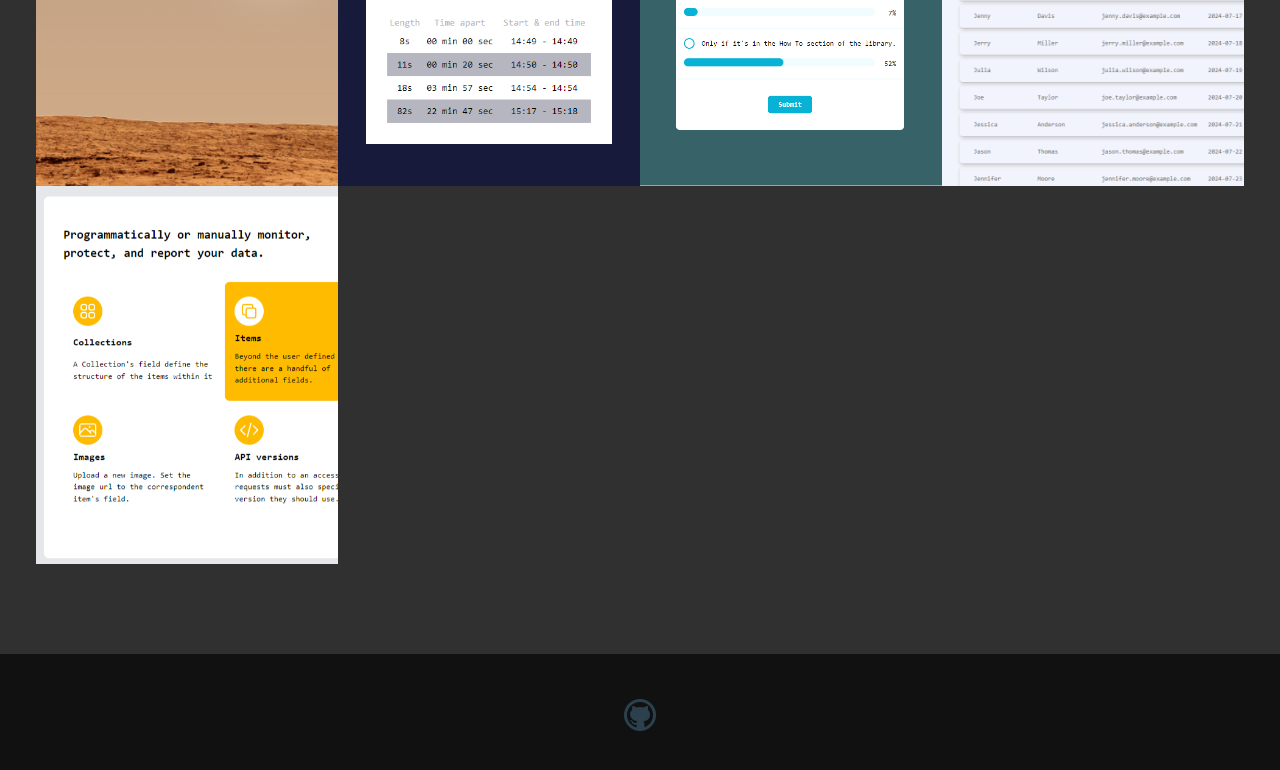
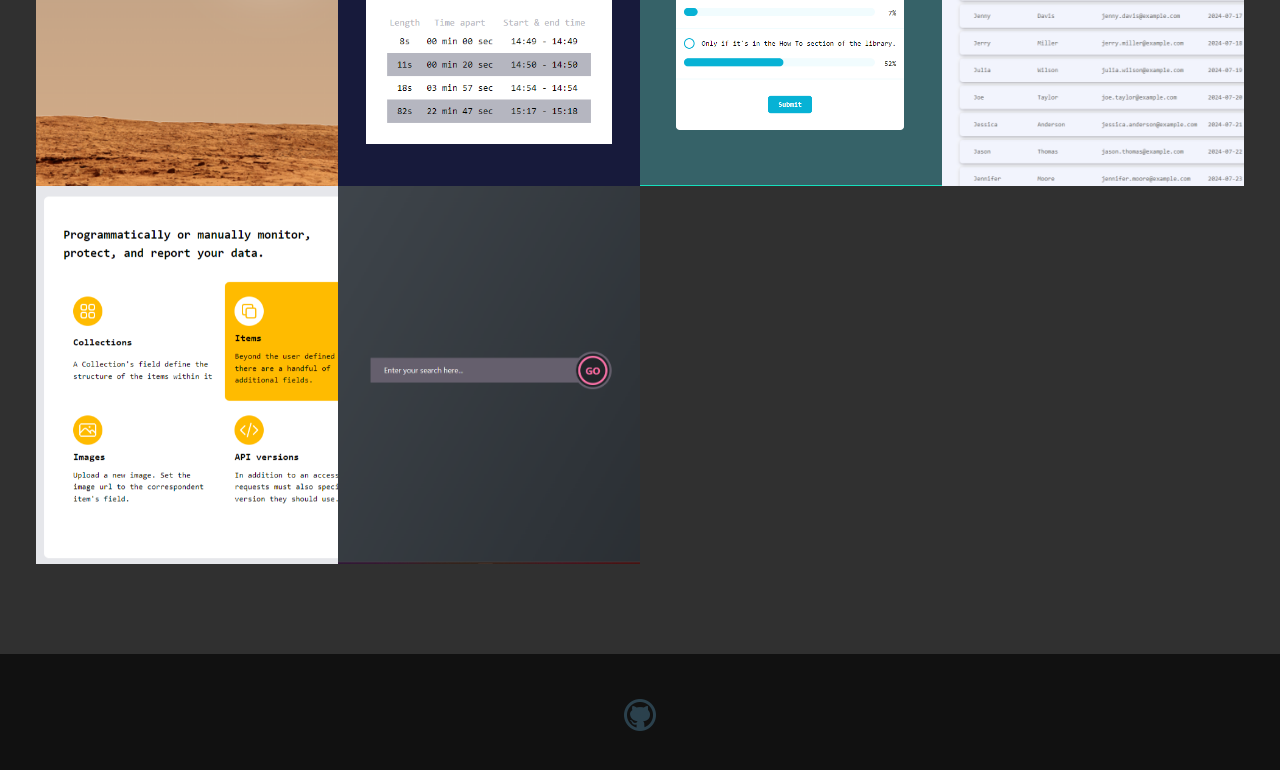
Before and after one commit to dimaklkn/portfolio, a React (Create React App) app: page / in a window 1280 px wide. Shown: the part 2460-3230 px from the top of the page. Built offline with nearby package versions, Linux system fonts and the light colour scheme.

Commit message:
added new project page

```diff
--- a/src/data.js
+++ b/src/data.js
@@ -7,6 +7,7 @@ import contractions from "./images/contractions.png";
 import votecard from "./images/votecard.png";
 import filterstable from "./images/filter-table.png";
 import cardSample02 from "./images/card-sample-02.png";
+import searchbar from "./images/searchbar.png";
 
 const projectsData = [
   {
@@ -72,6 +73,13 @@ const projectsData = [
     projectLink: "https://card-samle-02.netlify.app/",
     text: "Челлендж с icodethis.com",
   },
+  {
+    id: "searchbar",
+    title: "CSS HTML сниппет",
+    image: searchbar,
+    projectLink: "https://searchbar23.netlify.app/",
+    text: "Челлендж с icodethis.com",
+  },
 ];
 
 export default projectsData;
```
Also changed, not shown: src/images/searchbar.png (added).
